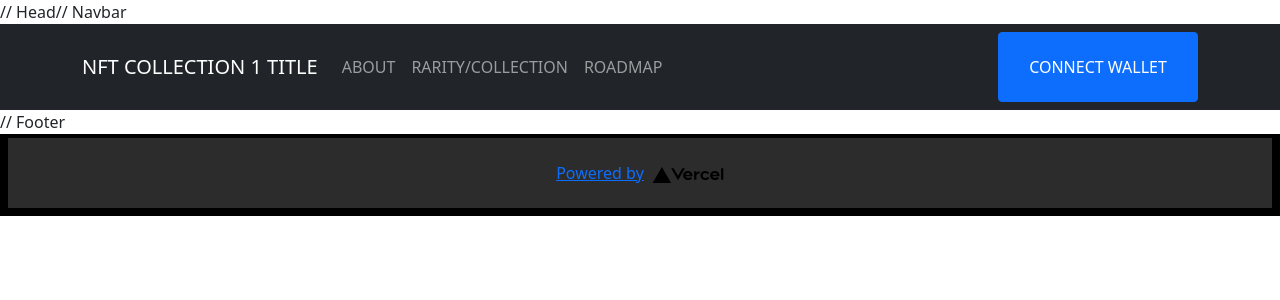
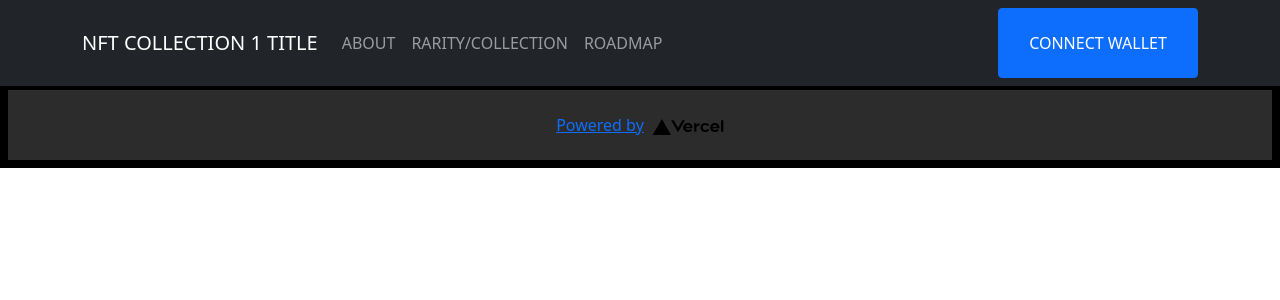
Before and after one commit to sbonis01/nextjs_NFT_project, a Next.js app: page / in a window 1280 px wide. Shown: the top 300 px of the page. Built offline with nearby package versions, Linux system fonts and the light colour scheme.

Commit message:
errors might be fixed

```diff
--- a/pages/_app.tsx
+++ b/pages/_app.tsx
@@ -15,14 +15,14 @@ import Col from "react-bootstrap/Col";
 function MyApp({ Component, pageProps }: AppProps) {
   return (
   	<div className={styles.container}>
-  	  // Head
+  	  {/* Head */}
   	  <Head>
         <title>About</title>
         <meta name="description" content="Generated by create next app" />
         <link rel="icon" href="/favicon.ico" />
       </Head>
 
-   	  // Navbar
+      {/* Navbar */}
       <Navbar
         className="navbar"
         collapseOnSelect
@@ -52,7 +52,7 @@ function MyApp({ Component, pageProps }: AppProps) {
         </Container>
       </Navbar>
 
-      // Footer
+      {/* Footer */}
       <footer className={styles.footer}>
         <a
           href="https://vercel.com?utm_source=create-next-app&utm_medium=default-template&utm_campaign=create-next-app"
```
Also changed, not shown: 1 other file (tests, documents, lock files or other folders).
